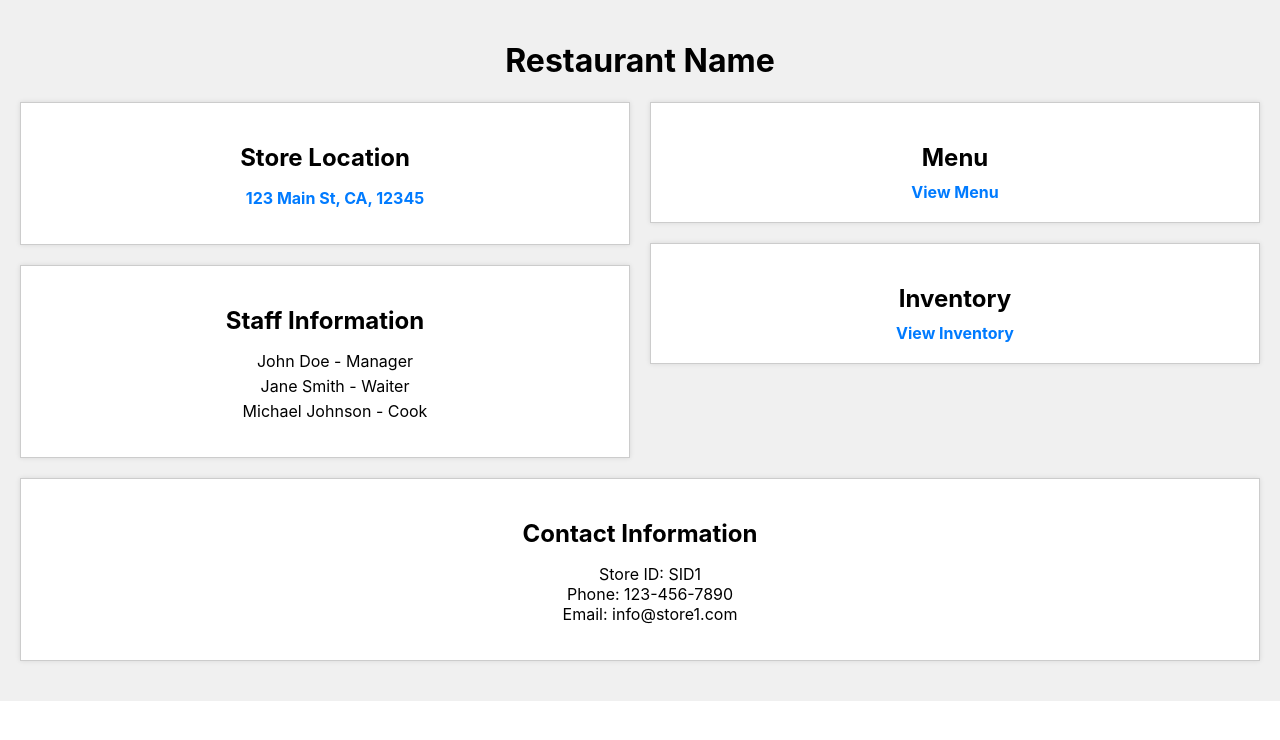
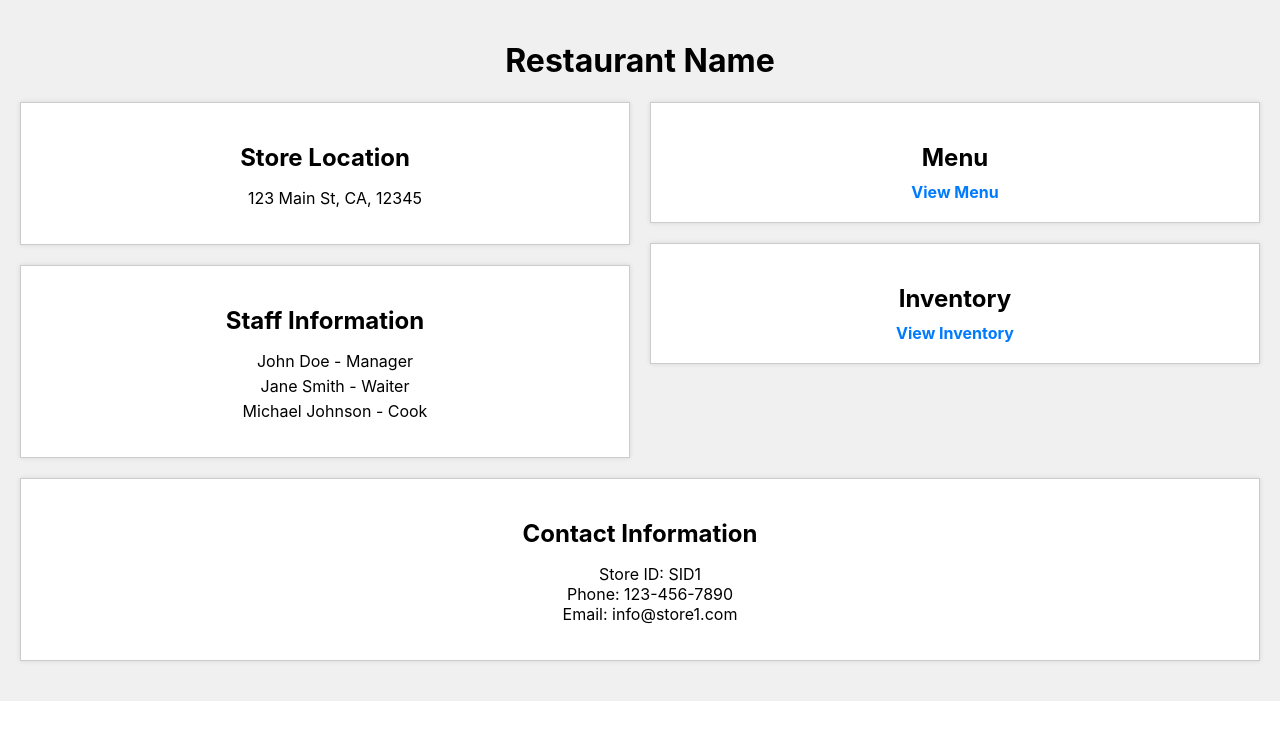
Before and after one commit to IAmMeers/Central-Client, a React (Create React App) app: page /Store in a window 1280 px wide. Shown: the top 740 px of the page. Built offline with nearby package versions, Linux system fonts and the light colour scheme; no server answers.

Commit message:
Store Location is not a Link

```diff
--- a/src/pages/Store.jsx
+++ b/src/pages/Store.jsx
@@ -61,9 +61,7 @@ const Store = () => {
                         <ul>
                             {storeData.map(store => (
                                 <li key={store.Store_ID}>
-                                    <a href={`/store/${store.Store_ID}`} className="link">
-                                        {store.Street}, {store.State}, {store.Zip}
-                                    </a>
+                                    {store.Street}, {store.State}, {store.Zip}
                                 </li>
                             ))}
                         </ul>
```
